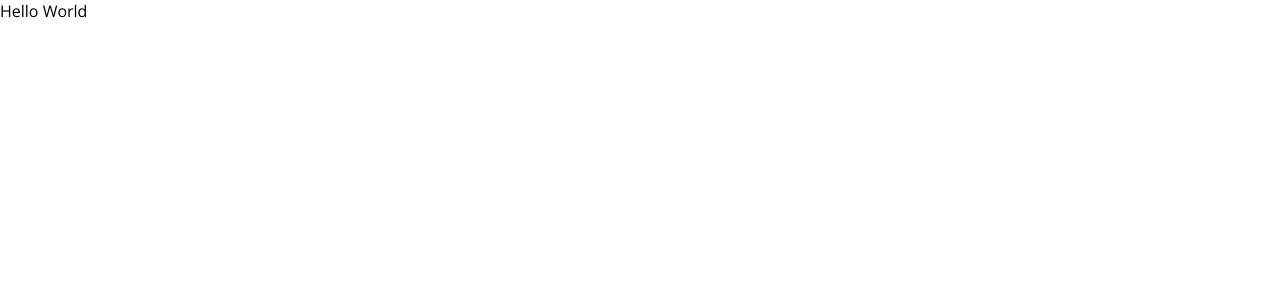
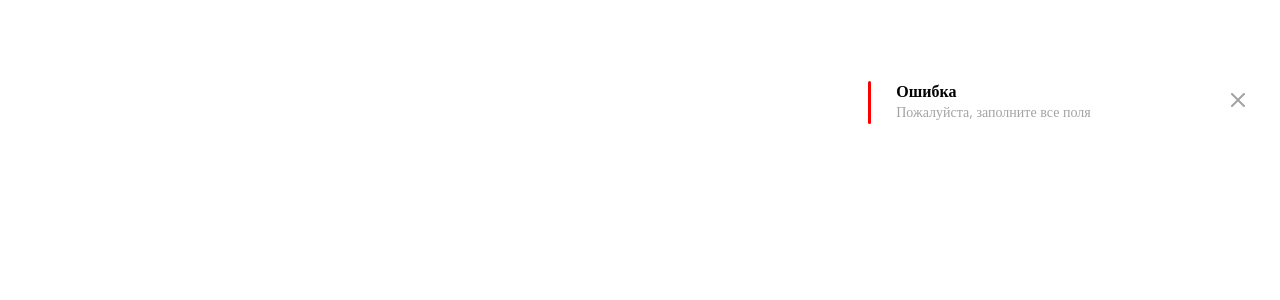
Before and after one commit to peaksoft-school/peaksoft-ebook-web, a React (Create React App) app: page / in a window 1280 px wide. Shown: the top 300 px of the page. Built offline with nearby package versions, Linux system fonts and the light colour scheme.

Commit message:
bugfix/fix-modal

```diff
--- /dev/null
+++ b/src/components/UI/Notification/ErrorNotification.jsx
@@ -0,0 +1,64 @@
+import styled from '@emotion/styled'
+import React from 'react'
+import errorVector from '../../../assets/icons/errorVector.svg'
+
+export const ErrorNotification = () => {
+   return (
+      <div>
+         <Notification>
+            <VerticalLine />
+            <StyledMessage>
+               <h3>Ошибка</h3>
+               <p>Пожалуйста, заполните все поля</p>
+            </StyledMessage>
+            <img src={errorVector} alt="" />
+         </Notification>
+      </div>
+   )
+}
+
+const VerticalLine = styled.div`
+   margin-left: 8px;
+   margin-top: 5px;
+   height: 43px;
+   width: 3px;
+   border-radius: 5px;
+   background-color: red;
+`
+const StyledMessage = styled.div`
+   margin-right: 80px;
+   h3 {
+      font-size: 16px;
+      display: flex;
+      align-items: center;
+   }
+   p {
+      font-size: 14px;
+      color: #a3a3a3;
+      display: flex;
+      align-items: center;
+   }
+`
+const Notification = styled.div`
+   display: flex;
+   justify-content: space-between;
+   background-color: white;
+   align-items: center;
+   width: 420px;
+   position: absolute;
+   top: 100px;
+   right: 0;
+   transform: translateY(-50%);
+   animation: 4s slide-left;
+   @keyframes slide-left {
+      from {
+         margin-right: -100%;
+      }
+      to {
+         margin-right: 0%;
+      }
+   }
+   img {
+      padding: 35px;
+   }
+`
--- a/src/routes/AppRoutes.js
+++ b/src/routes/AppRoutes.js
@@ -1,10 +1,11 @@
 import React from 'react'
 import { Route, Routes } from 'react-router-dom'
+import { ErrorNotification } from '../components/UI/Notification/ErrorNotification'
 
 export const AppRoutes = () => {
    return (
       <Routes>
-         <Route path="*" element={<div>Hello World</div>} />
+         <Route path="*" element={<ErrorNotification />} />
       </Routes>
    )
 }
```
Also changed, not shown: src/components/UI/Modals/Backdrop.jsx (+4 -4 lines), src/components/UI/Modals/Modal.jsx (+5 -3 lines), src/assets/icons/errorVector.svg (added).
